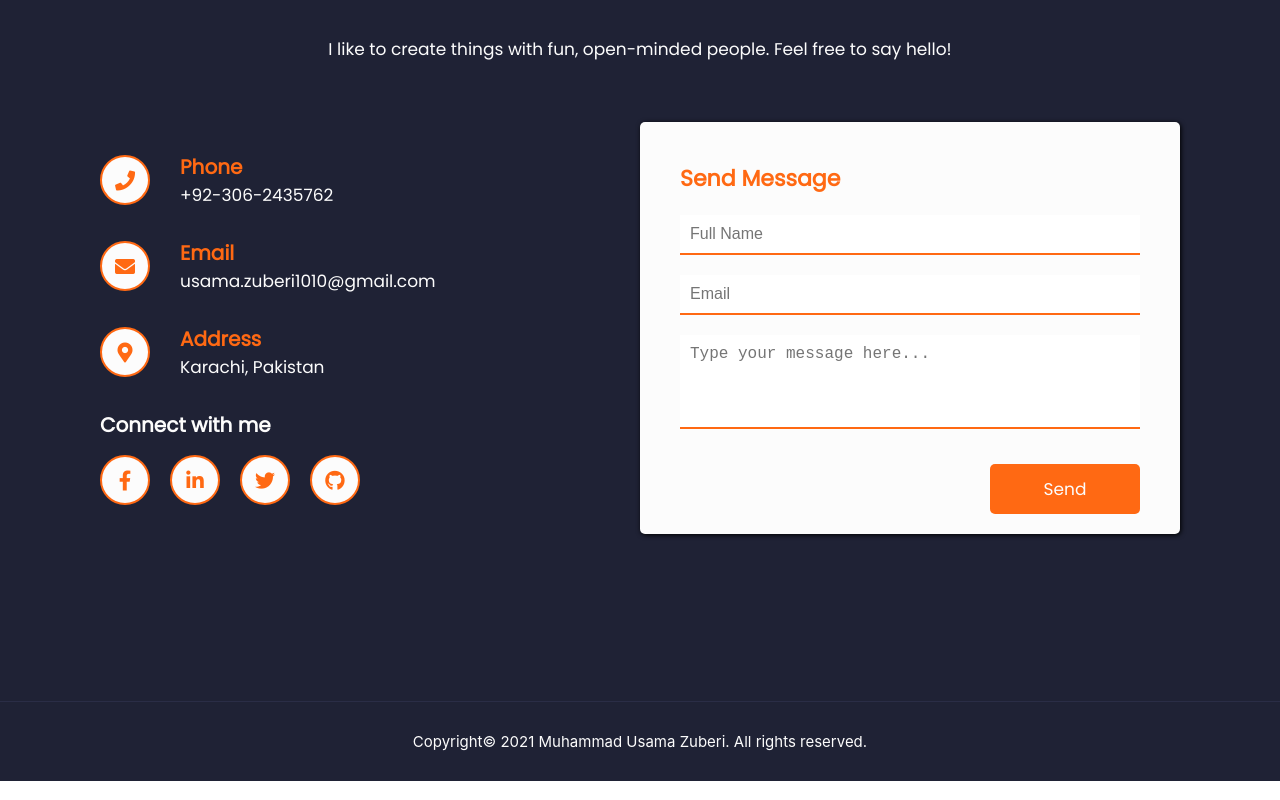
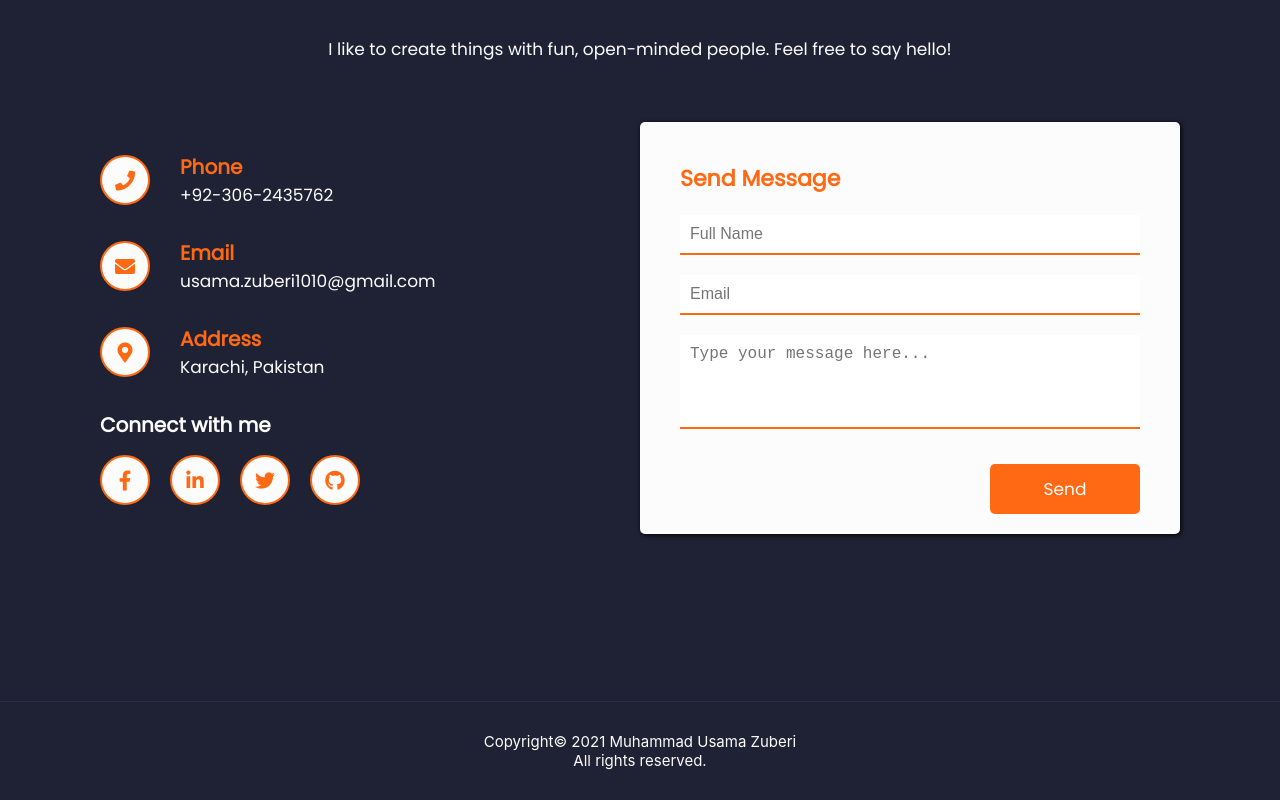
Before and after one commit to UsamaZuberi/Portfolio, a React (Create React App) app: page / in a window 1280 px wide. Shown: the part 2100-2900 px from the top of the page. Built offline with nearby package versions, Linux system fonts and the light colour scheme.

Commit message:
MInor Fixes

```diff
--- a/src/components/BannerSection/BannerSection.scss
+++ b/src/components/BannerSection/BannerSection.scss
@@ -163,7 +163,7 @@
     transition: font-size .3s, cursor .3s;
 
     @include respond(phone) {
-        font-size: 2rem;
+        font-size: 2.5rem;
         bottom: 2rem;
     }
 
--- a/src/pages/Home/Home.js
+++ b/src/pages/Home/Home.js
@@ -15,7 +15,7 @@ function Home() {
         let scrollTop = document.getElementById("scrollTop");
 
         if (scrollTop) {
-            if (document.body.scrollTop > 500 || document.documentElement.scrollTop > 500) {
+            if (document.body.scrollTop > 250 || document.documentElement.scrollTop > 250) {
                 setShow(true);
 
             } else {
@@ -30,9 +30,11 @@ function Home() {
             <PortfolioSection />
             <ContactSection />
             <div className="footer">
-                Copyright&copy; 2021 Muhammad Usama Zuberi. All rights reserved.
+                Copyright&copy; 2021 Muhammad Usama Zuberi
+                <br />
+                All rights reserved.
             </div>
-            <div id="scrollTop" className={`scrollTop ${show ? "show" : ""}`}>
+
             <Link
                 activeClass="active"
                 to="bannerSection"
@@ -40,9 +42,10 @@ function Home() {
                 smooth={true}
                 duration={500}
             >
+                <div id="scrollTop" className={`scrollTop ${show ? "show" : ""}`}>
                     <i class="fas fa-chevron-up"></i>
+                </div>
             </Link>
-            </div>
         </div>
     )
 }
--- a/src/pages/Home/Home.scss
+++ b/src/pages/Home/Home.scss
@@ -20,6 +20,7 @@
 
     opacity: 0;
     visibility: 0;
+    z-index: -1;
 
     width: 5rem;
     height: 5rem;
@@ -33,7 +34,6 @@
     background-color: $color-secondary;
     transition: color .3s, border .3s, background-color .3s, cursor .3s, opacity .3s, visibility .3s;
 
-    &:active,
     &:focus,
     &:hover {
         outline: none;
@@ -47,5 +47,6 @@
 .show {
     opacity: 1;
     visibility: visible;
+    z-index: 1;
     transition: opacity .3s, visibility .3s;
   }
```
Lines whose indentation alone changed are shown as unchanged.
